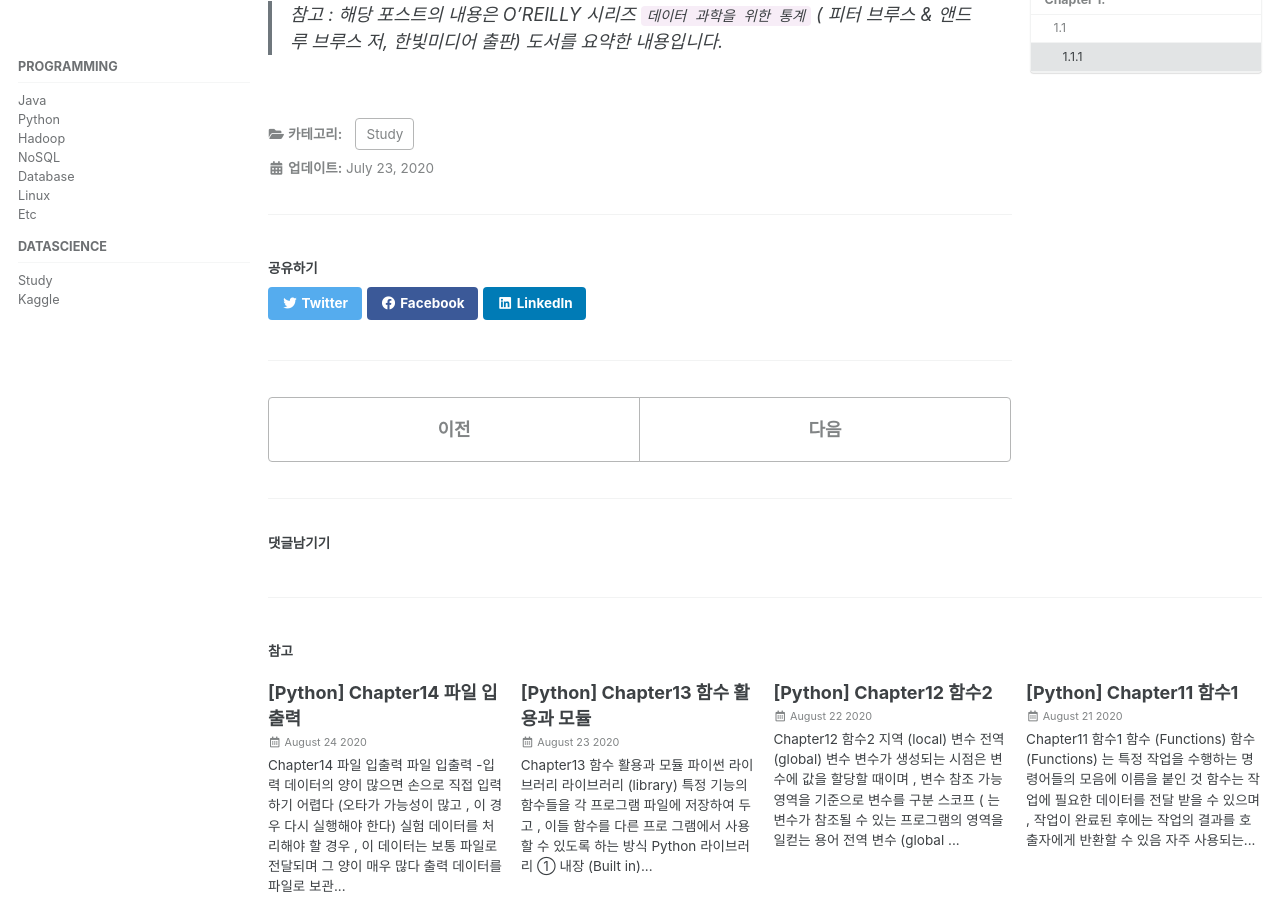
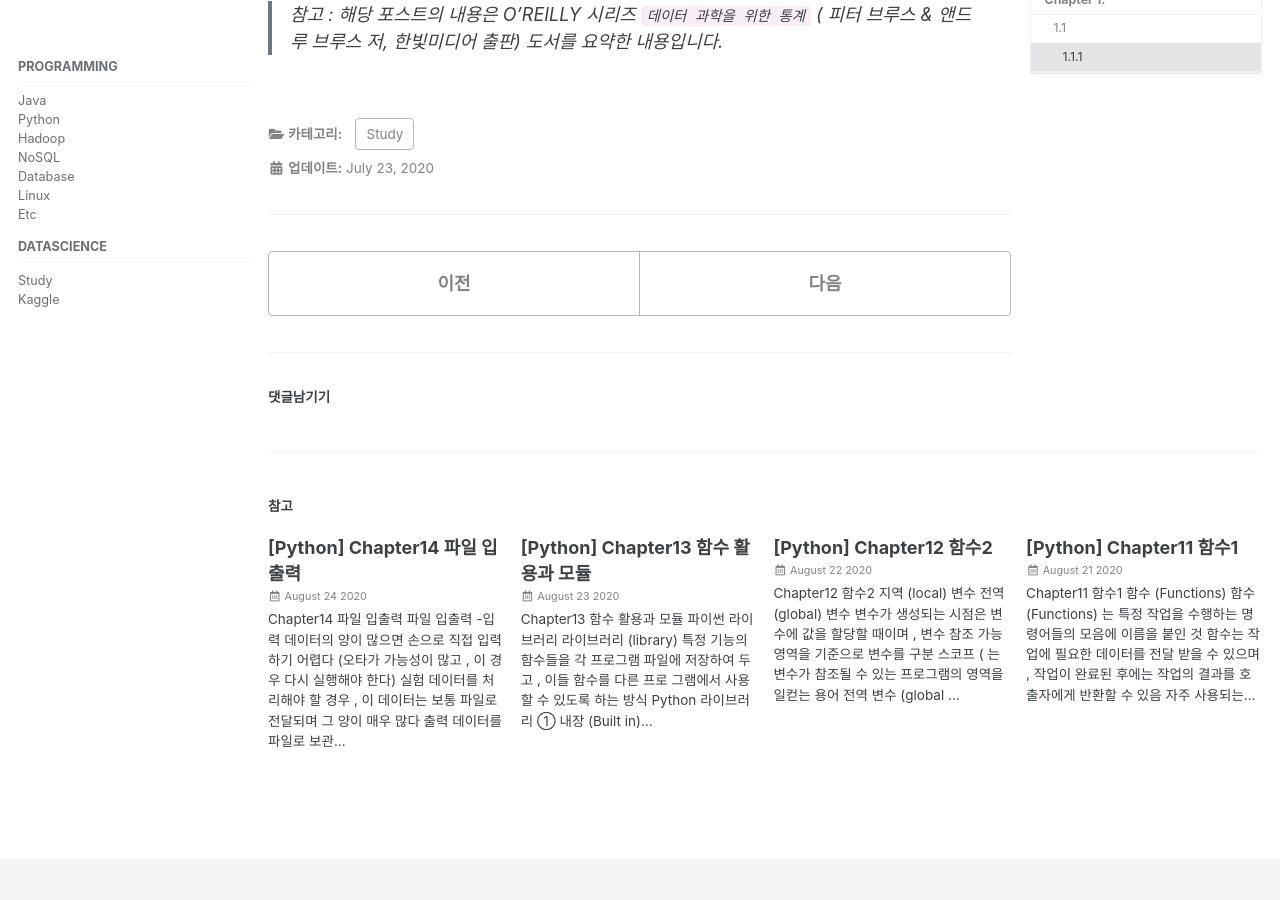
Before and after one commit to logdeveloper/logdeveloper.github.io, a Jekyll site: the page built from _posts/2020-07-25-orelly-statics-for-data-science-sample.md, in a window 1280 px wide and 900 px high, scrolled down 439 px. Built offline with Jekyll 4.4.1, drawn with Linux system fonts in a browser that asks for light colours; cached includes are drawn as plain includes; comment, search, counter and statistics services are not loaded; some of the changed lines change nothing that is shown.

Commit message:
update comments

```diff
--- a/_config.yml
+++ b/_config.yml
@@ -279,7 +279,7 @@
       author_profile: false
       read_time: true
       comments: true
-      share: true
+      share: false
       related: true
       toc: true
       toc_sticky: true
--- a/_includes/comments.html
+++ b/_includes/comments.html
@@ -154,6 +154,7 @@
       <h4 class="page__comments-title">{{ comments_label }}</h4>
       <section id="utterances-comments"></section>
     {% when "custom" %}
+      <section id="custom-commentscustom-comments"></section>
       {% include /comments-providers/custom.html %}
   {% endcase %}
 </div>
```
